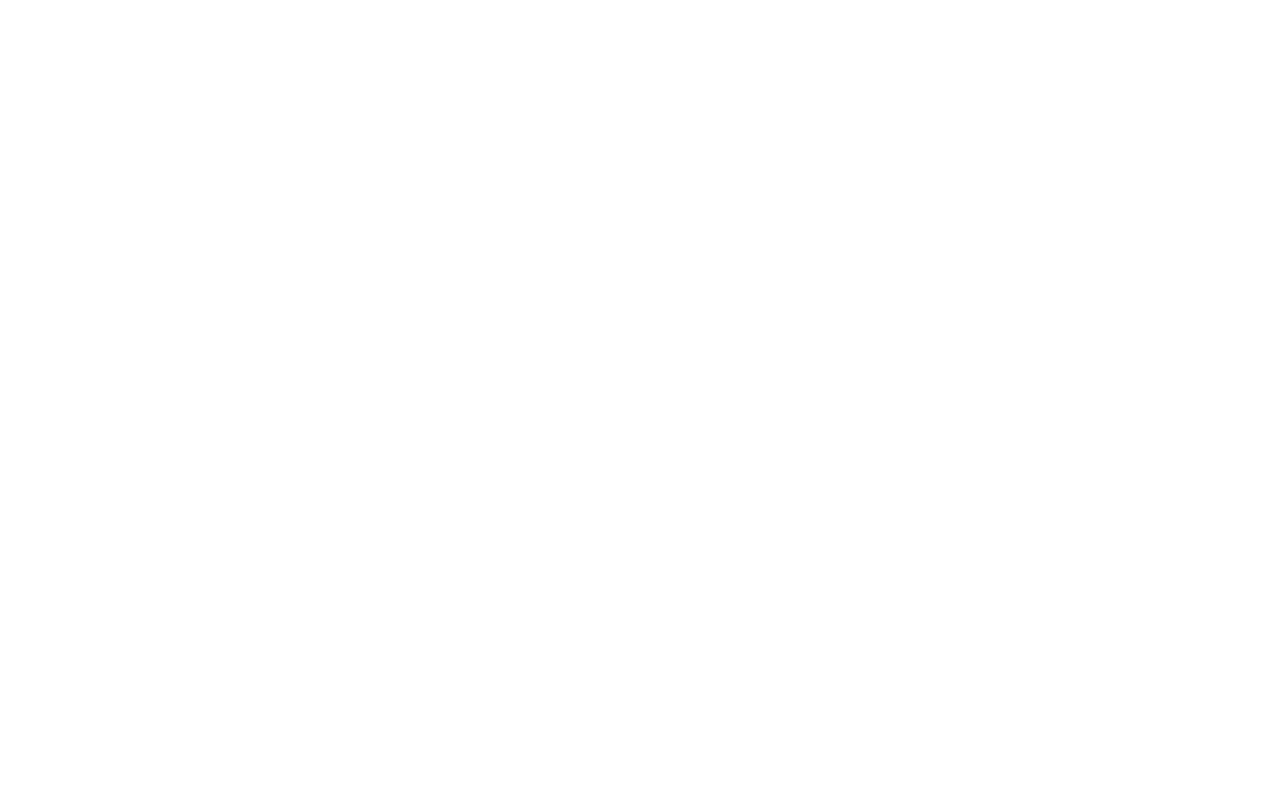
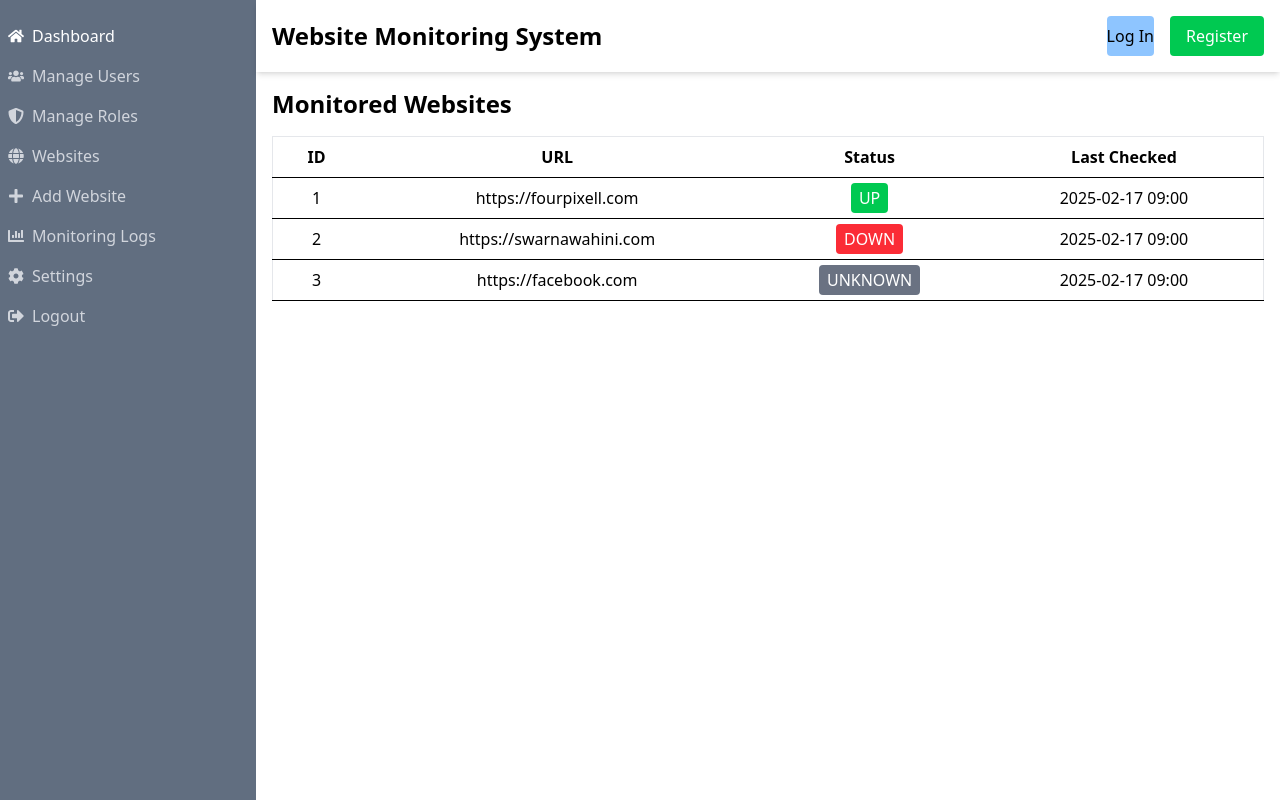
Before and after one commit to asiripr/website-monitoring-system, a React (Vite) app in the folder website-monitoring-system-frontend/: page /websites in a window 1280 px wide. Before the commit this address had no page. Built offline with nearby package versions, Linux system fonts and the light colour scheme.

Commit message:
frontend implemented for website and add-website parts

```diff
--- a/website-monitoring-system-frontend/src/App.jsx
+++ b/website-monitoring-system-frontend/src/App.jsx
@@ -10,6 +10,8 @@
 import TopBar from "./components/TopBar";
 import Layout from "./components/Layout";
 import Unauthorized from "./pages/Unauthorized";
+import Websites from "./pages/Websites";
+import AddWebsites from "./pages/AddWebsites";
 
 const App = () => {
   const [user, setUser] = useState(null);
@@ -32,6 +34,8 @@
         <Route element={<Layout />}>
           <Route path="/unauthorized" element={<Unauthorized />} />
           <Route path="/dashboard" element={<Dashboard />} />
+          <Route path="/websites" element={<Websites />} />
+          <Route path="/websites/add" element={<AddWebsites />} />
           {/* <Route path="/admin/dashboard" element={<Dashboard />} /> */}
         </Route>
 
--- a/website-monitoring-system-frontend/src/pages/AddWebsites.jsx
+++ /dev/null
@@ -1,10 +0,0 @@
-const AddWebsites = () => {
-    return (
-      <div>
-        <h1>AddWebsites Page</h1>
-        <p>This is the AddWebsites page.</p>
-      </div>
-    );
-  };
-
-  export default AddWebsites;
--- /dev/null
+++ b/website-monitoring-system-frontend/src/pages/AddWebsites.tsx
@@ -0,0 +1,59 @@
+import React, { useState } from "react";
+import { useNavigate } from "react-router-dom";
+import API from "../services/api";
+
+const AddWebsites = () => {
+  const [url, setUrl] = useState("");
+  const [description, setDescription] = useState("");
+  const [isSubmitting, setIsSubmitting] = useState(false);
+  const navigate = useNavigate();
+
+  const handleSubmit = async (e: React.FormEvent) => {
+    e.preventDefault();
+    setIsSubmitting(true);
+
+    try {
+      //sending the new website details to the backend API
+      await API.post("/websites", { url });
+      alert("Website added successfully!");
+      navigate("/websites");
+
+    } catch (error) {
+      console.error("Failed to add website", error);
+      alert("Failed to add website");
+    } finally {
+      setIsSubmitting(false);
+    }
+  }
+
+  return (
+    <div className="p-4">
+      <h2 className="text-2xl font-bold mb-4">AddWebsites Page</h2>
+      <form onSubmit={handleSubmit} className="max-w-lg mx-auto bg-white p-6 rounded shadow">
+        <div className="mb-4">
+          <label htmlFor="url" className="block text-gray-700 font-medium mb-2">
+            Website URL
+          </label>
+          <input
+            type="url"
+            id="url"
+            value={url}
+            onChange={(e) => setUrl(e.target.value)}
+            placeholder="https://example.com"
+            required
+            className="w-full border border-gray-300 p-2 rounded focus:outline-none focus:ring focus:ring-blue-200"
+          />
+        </div>
+        <button
+          type="submit"
+          disabled={isSubmitting}
+          className={`w-full bg-blue-500 text-white p-2 rounded hover:bg-blue-600 ${isSubmitting ? "opacity-50 cursor-not-allowed" : ""}`}
+        >
+          {isSubmitting ? "Adding..." : "Add Website"}
+        </button>
+      </form>
+    </div>
+  );
+};
+
+export default AddWebsites;
--- a/website-monitoring-system-frontend/src/pages/Dashboard.jsx
+++ b/website-monitoring-system-frontend/src/pages/Dashboard.jsx
@@ -1,8 +1,8 @@
 const Dashboard = () => {
     return (
       <div>
-        <h1>Dashboard Page</h1>
-        <p>This is the Dashboard page.</p>
+        <h1 className="bg-green">Dashboard Page</h1>
+        <p className="bg-green border-7">This is the Dashboard page.</p>
       </div>
     );
   };
--- a/website-monitoring-system-frontend/src/pages/Websites.jsx
+++ /dev/null
@@ -1,10 +0,0 @@
-const Websites = () => {
-    return (
-      <div>
-        <h1>Websites Page</h1>
-        <p>This is the Websites page.</p>
-      </div>
-    );
-  };
-
-  export default Websites;
--- /dev/null
+++ b/website-monitoring-system-frontend/src/pages/Websites.tsx
@@ -0,0 +1,56 @@
+import React from "react";
+
+// the structur of websites table
+type Website = {
+  id: number;
+  url: string;
+  status: "up"|"down"|"unknown";
+  lastCheckedAt: string;
+}
+
+// dummy data
+const dummyWebsites: Website[] = [
+  {id:1, url:"https://fourpixell.com", status:"up", lastCheckedAt:"2025-02-17 09:00"},
+  {id:2, url:"https://swarnawahini.com", status:"down", lastCheckedAt:"2025-02-17 09:00"},
+  {id:3, url:"https://facebook.com", status:"unknown", lastCheckedAt:"2025-02-17 09:00"},
+]
+
+const Websites = () => {
+    return (
+      <div className="p-4">
+        <h2 className="text-2xl font-bold mb-4">Monitored Websites</h2>
+        <table className="min-w-full border border-gray-200 bg-white">
+          <thead>
+            <tr>
+              <th className="py-2 px-4 border-b">ID</th>
+              <th className="py-2 px-4 border-b">URL</th>
+              <th className="py-2 px-4 border-b">Status</th>
+              <th className="py-2 px-4 border-b">Last Checked</th>
+            </tr>
+          </thead>
+          <tbody>
+            {dummyWebsites.map((website)=>(
+              <tr key={website.id}>
+                <td className="py-2 px-4 border-b text-center">{website.id}</td>
+                <td className="py-2 px-4 border-b text-center">{website.url}</td>
+                <td className="py-2 px-4 border-b text-center">
+                  <span
+                  className={`px-2 py-1 rounded text-white ${
+                    website.status==="up"
+                    ? "bg-green-500"
+                    : website.status === "down"
+                    ? "bg-red-500"
+                    :"bg-gray-500"
+                    }`}
+                  >{website.status.toUpperCase()}</span>
+                </td>
+                <td className="py-2 px-4 border-b text-center">{website.lastCheckedAt}</td>
+              </tr>
+            ))}
+          </tbody>
+        </table>
+      </div>
+    );
+  };
+
+  export default Websites;
```
Also changed, not shown: 1 other file (tests, documents, lock files or other folders).
